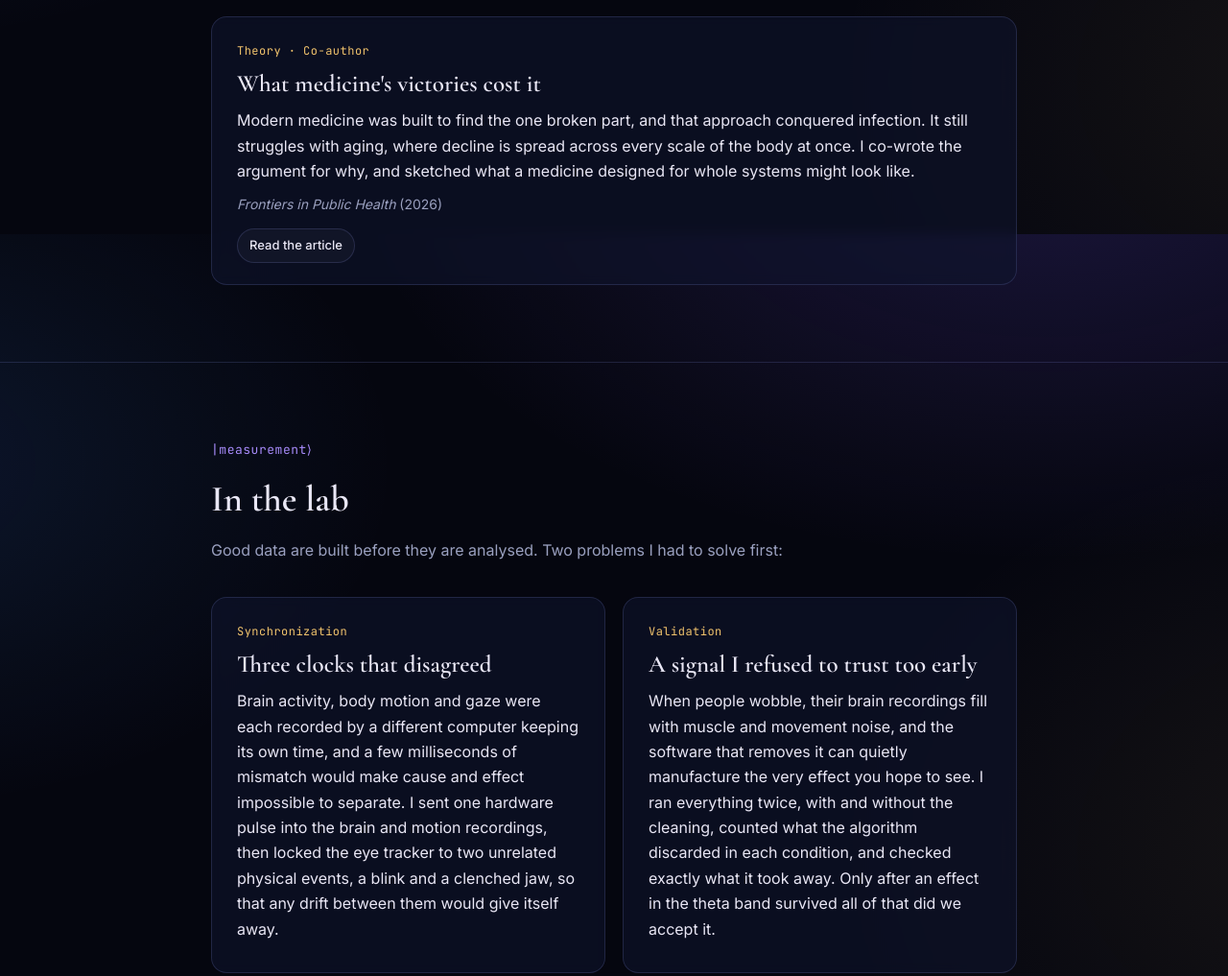
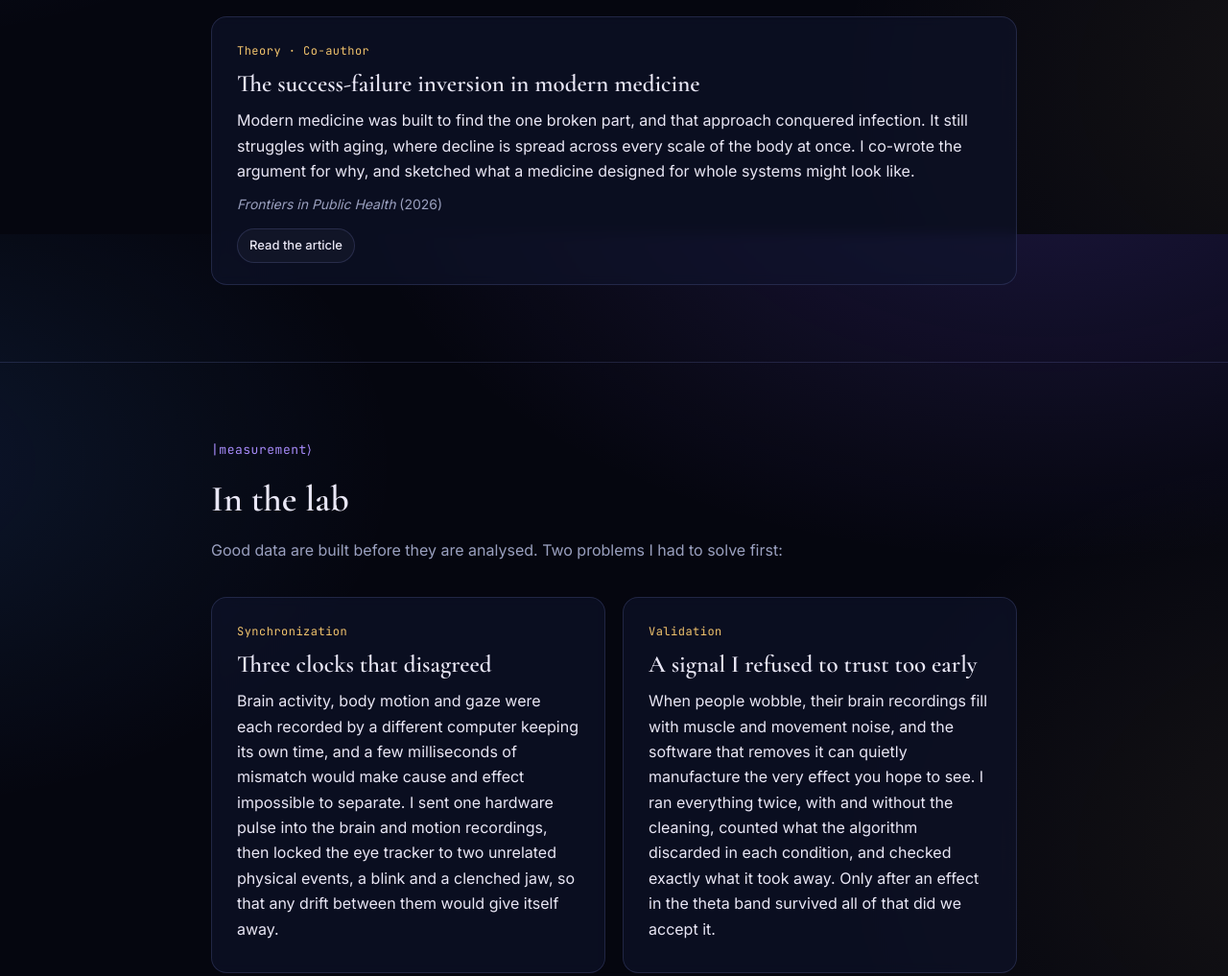
Before and after one commit to jessicafabianiak/jessicafabianiak.github.io, a plain HTML site: page index.html in a window 1280 px wide. Shown: the part 3756-4773 px from the top of the page at 96% size. Drawn offline with nearby package versions, Linux system fonts and the light colour scheme.

Commit message:
Use the exact title of the Frontiers in Public Health article
Co-Authored-By: Claude Opus 5.5 <noreply@anthropic.com>
Claude-Session: https://claude.ai/code/session_01B1huEBmCZ51Zk9oQgT1goE

```diff
--- a/index.html
+++ b/index.html
@@ -228,7 +228,7 @@ figcaption{font-size:13px;color:var(--muted);margin-top:8px}
 
       <article class="card">
         <p class="tag">Theory · Co-author</p>
-        <h3>What medicine's victories cost it</h3>
+        <h3>The success-failure inversion in modern medicine</h3>
         <p>Modern medicine was built to find the one broken part, and that approach conquered infection. It still struggles with aging, where decline is spread across every scale of the body at once. I co-wrote the argument for why, and sketched what a medicine designed for whole systems might look like.</p>
         <p class="ref"><i>Frontiers in Public Health</i> (2026)</p>
         <div class="links"><a href="https://doi.org/10.3389/fpubh.2026.1932205">Read the article</a></div>
@@ -282,7 +282,7 @@ figcaption{font-size:13px;color:var(--muted);margin-top:8px}
     <ul class="pubs">
       <li><span class="yr">2026</span>Mangalam M, Schlattmann B, <b>Fabianiak J</b>, Deligiannis T. Paradoxical network rigidity and peripheral decoupling: age-related breakdown of adaptive postural control. <span class="venue">npj Aging.</span> <a href="https://doi.org/10.1038/s41514-026-00490-7">doi</a></li>
       <li><span class="yr">2026</span>Deligiannis T, Barfi M, <b>Fabianiak J</b>, Schlattmann B, Kiyono K, Kelty-Stephen DG, Mangalam M. Wobble-board dynamics as a scalable assay of long-latency reflex function in aging. <span class="venue">GeroScience.</span> <a href="https://doi.org/10.1007/s11357-026-02217-8">doi</a></li>
-      <li><span class="yr">2026</span>Mangalam M, <b>Fabianiak J</b>, Cense B. The success–failure inversion in modern medicine. <span class="venue">Frontiers in Public Health</span> 14:1932205. <a href="https://doi.org/10.3389/fpubh.2026.1932205">doi</a></li>
+      <li><span class="yr">2026</span>Mangalam M, <b>Fabianiak J</b>, Cense B. The success-failure inversion in modern medicine. <span class="venue">Frontiers in Public Health</span> 14:1932205. <a href="https://doi.org/10.3389/fpubh.2026.1932205">doi</a></li>
       <li><span class="yr">2026</span>Mangalam M, <b>Fabianiak J</b>, Kiyono K. The ontology of digital measurement: what biomarkers reveal about the nature of health data. <span class="venue">npj Digital Medicine</span>, in press.</li>
       <li><span class="yr">2026</span>Mangalam M, <b>Fabianiak J</b>. The movement imperative: reimagining healthcare through the lens of human movement. <span class="venue">Frontiers in Sports and Active Living</span> 8:1667847. <a href="https://doi.org/10.3389/fspor.2026.1667847">doi</a></li>
     </ul>
```
